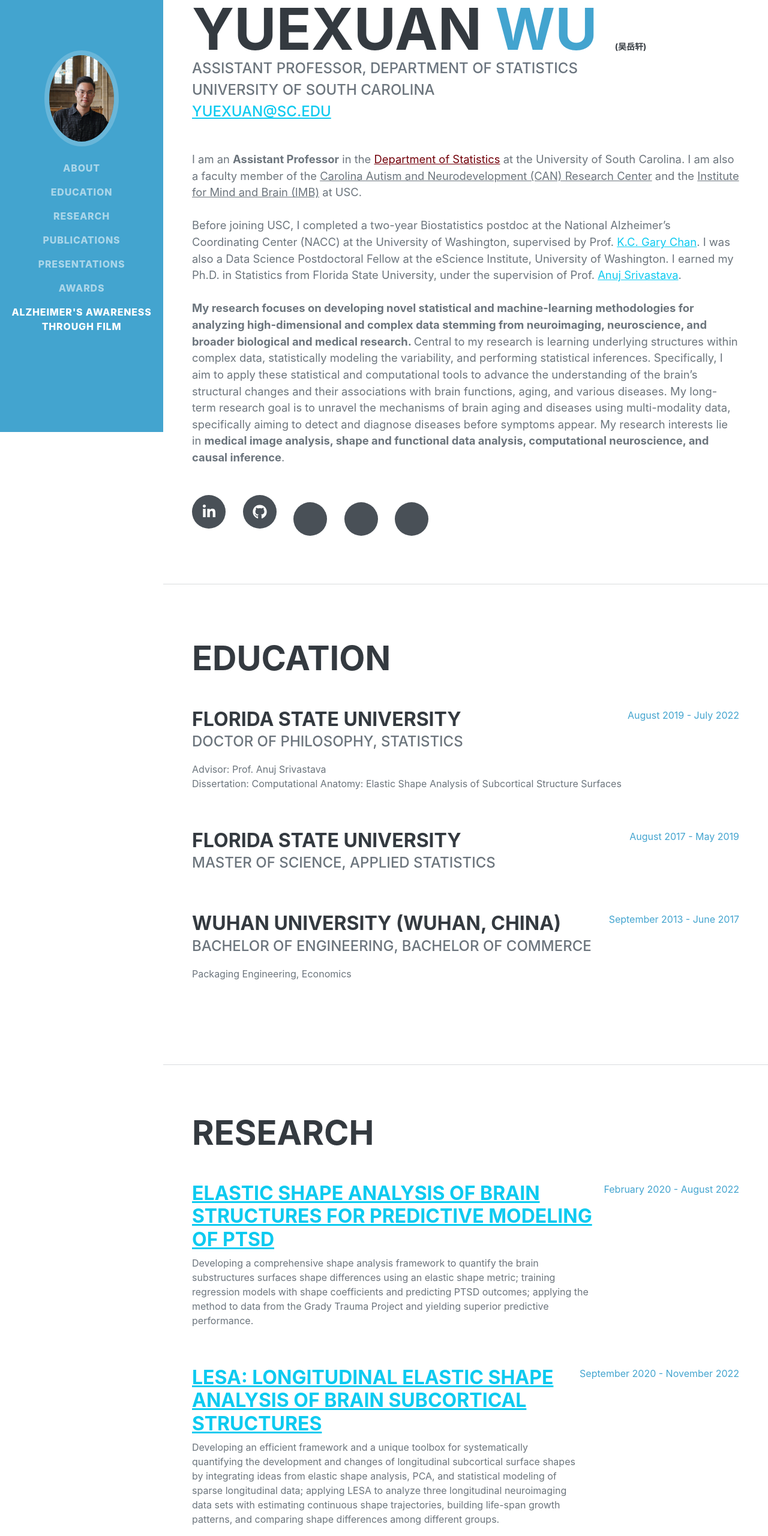
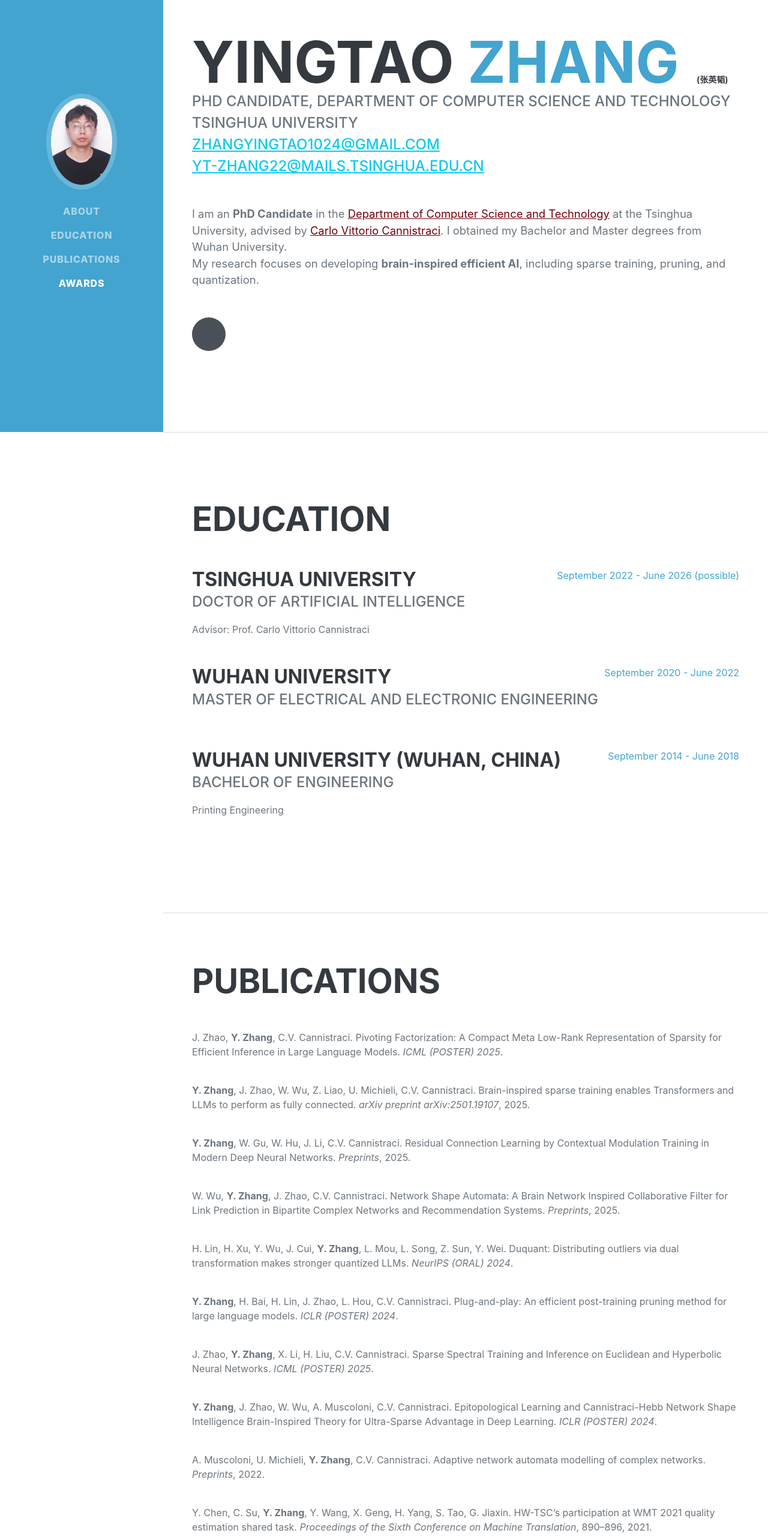
Before and after one commit to silence1024/silence1024.github.io, a plain HTML site: page index.html in a window 1280 px wide. Shown: the part 80-2640 px from the top of the page at 60% size. Drawn offline with nearby package versions, Linux system fonts and the light colour scheme; some icons are missing; a web font is replaced by a local one.

Commit message:
init_commit

```diff
--- a/index.html
+++ b/index.html
@@ -6,8 +6,8 @@
         <meta name="viewport" content="width=device-width, initial-scale=1, shrink-to-fit=no" />
         <meta name="description" content="" />
         <meta name="author" content="" />
-        <title>Yuexuan Wu</title>
-        <link rel="icon" type="image/x-icon" href="assets/img/USC_Logo.ico" />
+        <title>Yingtao Zhang</title>
+        <link rel="icon" type="image/x-icon" href="assets/img/THU.ico" />
         <!-- Font Awesome icons (free version)-->
         <script src="https://use.fontawesome.com/releases/v5.15.4/js/all.js" crossorigin="anonymous"></script>
         <!-- Google fonts-->
@@ -21,19 +21,19 @@
         <!-- Navigation-->
         <nav class="navbar navbar-expand-lg navbar-dark bg-primary fixed-top" id="sideNav">
             <a class="navbar-brand js-scroll-trigger" href="#page-top">
-                <span class="d-block d-lg-none">Yuexuan Wu</span>
-                <span class="d-none d-lg-block"><img class="img-fluid img-profile rounded-circle mx-auto mb-2" src="assets/img/Yuexuan Wu_2024_3.jpg" alt="..."/></span>
+                <span class="d-block d-lg-none">Yingtao Zhang</span>
+                <span class="d-none d-lg-block"><img class="img-fluid img-profile rounded-circle mx-auto mb-2" src="assets/img/Yingtao Zhang(2024).JPG" alt="..."/></span>
             </a>
             <button class="navbar-toggler" type="button" data-bs-toggle="collapse" data-bs-target="#navbarResponsive" aria-controls="navbarResponsive" aria-expanded="false" aria-label="Toggle navigation"><span class="navbar-toggler-icon"></span></button>
             <div class="collapse navbar-collapse" id="navbarResponsive">
                 <ul class="navbar-nav">
                     <li class="nav-item"><a class="nav-link js-scroll-trigger" href="#about">About</a></li>
                     <li class="nav-item"><a class="nav-link js-scroll-trigger" href="#education">Education</a></li>
-                    <li class="nav-item"><a class="nav-link js-scroll-trigger" href="#research">Research</a></li>
+                    <!-- <li class="nav-item"><a class="nav-link js-scroll-trigger" href="#research">Research</a></li> -->
                     <li class="nav-item"><a class="nav-link js-scroll-trigger" href="#publications">Publications</a></li>
-                    <li class="nav-item"><a class="nav-link js-scroll-trigger" href="#presentations">Presentations</a></li>
+                    <!-- <li class="nav-item"><a class="nav-link js-scroll-trigger" href="#presentations">Presentations</a></li> -->
                     <li class="nav-item"><a class="nav-link js-scroll-trigger" href="#awards">Awards</a></li>
-                    <li class="nav-item"><a class="nav-link js-scroll-trigger" href="#films">Alzheimer's Awareness Through Film</a></li>
+                    <!-- <li class="nav-item"><a class="nav-link js-scroll-trigger" href="#films">Alzheimer's Awareness Through Film</a></li> -->
                 </ul>
             </div>
         </nav>
@@ -43,42 +43,32 @@
             <section class="resume-section" id="about">
                 <div class="resume-section-content">
                     <h1 class="mb-0">
-                        Yuexuan
-                        <span class="text-primary">Wu    </span>
-                        <span style="font-size:14px"> &nbsp;     (吴岳轩)</span>
+                        Yingtao
+                        <span class="text-primary">Zhang    </span>
+                        <span style="font-size:14px"> &nbsp;     (张英韬)</span>
                     </h1>
                     <div class="subheading mb-5">
-                        Assistant Professor, <a class="subheading mb-5" href="https://sc.edu/study/colleges_schools/artsandsciences/statistics/index.php" style="text-decoration:none; color:#6b757f;">Department of Statistics</a> <br>
-                        University of South Carolina <br>
-                        <a href="yuexuan@sc.edu">yuexuan@sc.edu</a> <br>
-<!--                    <a href="wuyx5@uw.edu">wuyx5@uw.edu</a>   -->
+                        PhD Candidate, <a class="subheading mb-5" href="https://www.cs.tsinghua.edu.cn/csen/" style="text-decoration:none; color:#6b757f;">Department of Computer Science and Technology</a> <br>
+                        Tsinghua University <br>
+                        <a href="zhangyingtao1024@gmail.com">zhangyingtao1024@gmail.com</a> <br>
+                        <a href="yt-zhang22@mails.tsinghua.edu.cn">yt-zhang22@mails.tsinghua.edu.cn</a> <br>
 <!--                    <a href="yw17g@fsu.edu">yw17g@fsu.edu</a>  -->
                     </div>
 
-                    <p class="lead mb-5"> I am an <b>Assistant Professor</b> in the <a class="mb-0" href="https://sc.edu/study/colleges_schools/artsandsciences/statistics/index.php" style="color:#73000a;">Department of Statistics</a> at the University of South Carolina.
-                        I am also a faculty member of the <a class="mb-0" href="https://sc.edu/study/colleges_schools/artsandsciences/centers_and_institutes/uofscand/" style="color:#6c757d;">Carolina Autism and Neurodevelopment (CAN) Research Center</a> and
-                        the <a class="mb-0" href="https://sc.edu/study/colleges_schools/artsandsciences/centers_and_institutes/institute_for_mind_and_brain/index.php" style="color:#6c757d;">Institute for Mind and Brain (IMB)</a> at USC.
-                        <br>
+                    <p class="lead mb-5"> I am an <b>PhD Candidate</b> in the <a class="mb-0" href="https://www.cs.tsinghua.edu.cn/csen/" style="color:#73000a;">Department of Computer Science and Technology</a> at the Tsinghua University, advised by <a class="mb-0" href="https://brain.tsinghua.edu.cn/en/info/1010/1003.htm" style="color:#73000a;">Carlo Vittorio Cannistraci</a>. I obtained my Bachelor and Master degrees from Wuhan University.
 
                         <br>
-                        Before joining USC, I completed a two-year Biostatistics postdoc at the National Alzheimer’s Coordinating Center (NACC) at the University of Washington, supervised by Prof. <a class="mb-0" href="http://faculty.washington.edu/kcgchan/">K.C. Gary Chan</a>. I was also a Data Science Postdoctoral Fellow at the eScience Institute, University of Washington.
-                        I earned my Ph.D. in Statistics from Florida State University, under the supervision of Prof. <a class="mb-0" href="https://anujsrivastava.com/">Anuj Srivastava</a>. <br>
-
-                        <br>
-                        <b> My research focuses on developing novel statistical and machine-learning methodologies for analyzing
-                        high-dimensional and complex data stemming from neuroimaging, neuroscience, and broader biological and medical research. </b> Central to my research is learning underlying structures within complex data,
-                        statistically modeling the variability, and performing statistical inferences. Specifically, I aim to apply these statistical and computational tools to advance the understanding of the brain’s structural changes and their
-                        associations with brain functions, aging, and various diseases. My long-term research goal is to unravel the mechanisms of brain aging and diseases using multi-modality data, specifically aiming to detect and diagnose diseases before symptoms appear.
-                        My research interests lie in <b> medical image analysis, shape and functional data analysis, computational neuroscience, and causal inference</b>.</p>
+                        My research focuses on developing <b>brain-inspired efficient AI</b>, including sparse training, pruning, and quantization.
+                        </p>
 
 
 
                     <div class="social-icons">
-                        <a class="social-icon" href="https://www.linkedin.com/in/yuexuan-wu/"><i class="fab fa-linkedin-in"></i></a>
-                        <a class="social-icon" href="https://github.com/wuyx5/"><i class="fab fa-github"></i></a>
-                        <a class="social-icon" href="https://scholar.google.com/citations?user=FwRTqQ8AAAAJ&hl=en&oi=ao"><i class="ai ai-google-scholar"></i></a>
-                        <a class="social-icon" href="https://www.researchgate.net/profile/Yuexuan_Wu2"><i class="ai ai-researchgate"></i></a>
-                        <a class="social-icon" href="https://drive.google.com/file/d/1KRx8c77BmEm83ytZVA6dGbrWuE8RKFMn/view?usp=sharing"><i class="ai ai-cv"></i></a>
+                        <!-- <a class="social-icon" href="https://www.linkedin.com/in/yuexuan-wu/"><i class="fab fa-linkedin-in"></i></a> -->
+                        <!-- <a class="social-icon" href="https://github.com/wuyx5/"><i class="fab fa-github"></i></a> -->
+                        <a class="social-icon" href="https://scholar.google.com/citations?hl=en&user=EbKa7iIAAAAJ"><i class="ai ai-google-scholar"></i></a>
+                        <!-- <a class="social-icon" href="https://www.researchgate.net/profile/Yuexuan_Wu2"><i class="ai ai-researchgate"></i></a> -->
+                        <!-- <a class="social-icon" href="https://drive.google.com/file/d/1KRx8c77BmEm83ytZVA6dGbrWuE8RKFMn/view?usp=sharing"><i class="ai ai-cv"></i></a> -->
                     </div>
                 </div>
             </section>
@@ -90,34 +80,34 @@
                     <h2 class="mb-5">Education</h2>
                     <div class="d-flex flex-column flex-md-row justify-content-between mb-5">
                         <div class="flex-grow-1">
-                            <h3 class="mb-0">Florida State University</h3>
-                            <div class="subheading mb-3">Doctor of Philosophy, Statistics</div>
-                            <div>Advisor: Prof. Anuj Srivastava</div>
-                            <p>Dissertation: Computational Anatomy: Elastic Shape Analysis of Subcortical Structure Surfaces</p>
+                            <h3 class="mb-0">Tsinghua University</h3>
+                            <div class="subheading mb-3">Doctor of Artificial Intelligence</div>
+                            <div>Advisor: Prof. Carlo Vittorio Cannistraci</div>
+                            <!-- <p>Dissertation: Computational Anatomy: Elastic Shape Analysis of Subcortical Structure Surfaces</p> -->
                         </div>
-                        <div class="flex-shrink-0"><span class="text-primary">August 2019 - July 2022</span></div>
+                        <div class="flex-shrink-0"><span class="text-primary">September 2022 - June 2026 (possible)</span></div>
                     </div>
                     <div class="d-flex flex-column flex-md-row justify-content-between mb-5">
                         <div class="flex-grow-1">
-                            <h3 class="mb-0">Florida State University</h3>
-                            <div class="subheading mb-3">Master of Science, Applied Statistics</div>
+                            <h3 class="mb-0">Wuhan University</h3>
+                            <div class="subheading mb-3">Master of Electrical and Electronic Engineering </div>
                         </div>
-                        <div class="flex-shrink-0"><span class="text-primary">August 2017 - May 2019</span></div>
+                        <div class="flex-shrink-0"><span class="text-primary">September 2020 - June 2022</span></div>
                     </div>
                     <div class="d-flex flex-column flex-md-row justify-content-between mb-5">
                         <div class="flex-grow-1">
                             <h3 class="mb-0">Wuhan University (Wuhan, China)</h3>
-                            <div class="subheading mb-3">Bachelor of Engineering, Bachelor of Commerce</div>
-                            <div>Packaging Engineering, Economics</div>
+                            <div class="subheading mb-3">Bachelor of Engineering</div>
+                            <div>Printing Engineering</div>
                         </div>
-                        <div class="flex-shrink-0"><span class="text-primary">September 2013 - June 2017</span></div>
+                        <div class="flex-shrink-0"><span class="text-primary">September 2014 - June 2018</span></div>
                     </div>
                 </div>
             </section>
             <hr class="m-0" />
 
             <!-- Research-->
-            <section class="resume-section" id="research">
+            <!-- <section class="resume-section" id="research">
                 <div class="resume-section-content">
                     <h2 class="mb-5">Research</h2>
                     <div class="d-flex flex-column flex-md-row justify-content-between mb-5">
@@ -179,27 +169,42 @@
                         <div class="flex-shrink-0"><span class="text-primary">October 2022 - Present</span></div>
                     </div>
                 </div>
-            </section>
-            <hr class="m-0" />
+            </section> -->
+            <!-- <hr class="m-0" /> -->
             <!-- Publications-->
             <section class="resume-section" id="publications">
                 <div class="resume-section-content">
-                <h2 class="mb-5">Publications</h2>
-                <p> <b> Y. Wu </b>, C. Huang, A. Srivastava. Shape-Based Functional Data Analysis. <i> TEST </i>, 2024 </p> <br>
-                <p> <b> Y. Wu </b>, C. Huang, A. Srivastava. Rejoinder on: Shape-Based Functional Data Analysis. <i> TEST </i>, 2024 </p> <br>
-                <p> Z. Zhang, <b> Y. Wu </b>, D. Xiong, J. G. Ibrahim, A. Srivastava, H. Zhu. LESA: Longitudinal Elastic Shape Analysis of Brain Subcortical Structures. Published as a discussion paper in <i> Journal of the American Statistical Association </i>, 2023 </p> <br>
-                <p> Z. Zhang, <b> Y. Wu </b>, D. Xiong, J. G. Ibrahim, A. Srivastava, H. Zhu. Rejoinder: LESA: Longitudinal Elastic Shape Analysis of Brain Subcortical Structures. <i> Journal of the American Statistical Association </i> , 2023 </p> <br>
-                <p> <b> Y. Wu </b>, S. Kundu, J. S. Stevens, N. Fani, A. Srivastava. Elastic Shape Analysis of Brain Structures for Predictive Modeling of PTSD. <i> Frontiers in Neuroscience </i>, 2022 </p> <br>
-                <p> T. T. Toma, <b> Y. Wu </b>, J. Wang, A. Srivastava, A. Gahlmann, S. T. Acton. Realistic-Shape Bacterial Biofilm Simulator for Deep Learning-Based 3D Single-Cell Segmentation. Accepted in <i> IEEE International Symposium on Biomedical Imaging (ISBI) </i>, 2022 </p> <br>
-                <p> <b> Y. Wu </b>, H. Laga, A. Srivastava. Spatial-Temporal Analysis of 3D Human Body Movements Using Video Data. In preparation, 2024+ </p> <br>
-                <p> <b> Y. Wu </b>, K. Ormsby, D. Shibata, Y.C. Chen, S. Biber, W. Kukull, and K.C.G. Chan. Topological Network Analysis of Beta-Amyloid and Tau in Alzheimer’s Disease Using PET Imaging Data. <i> Neuroinformatics </i>, Submitted in the special volume, 2024+ </p> <br>
-                <p> <b> Y. Wu </b>, K.C.G. Chan. High-Dimensional Multivariate Mediation Analysis with Application to Brain Structural Data. In preparation, 2024+ </p> <br>
+                  <h2 class="mb-5">Publications</h2>
+
+                  <p>J. Zhao, <b>Y. Zhang</b>, C.V. Cannistraci. Pivoting Factorization: A Compact Meta Low-Rank Representation of Sparsity for Efficient Inference in Large Language Models. <i>ICML (POSTER) 2025</i>.</p><br>
+
+                  <p><b>Y. Zhang</b>, J. Zhao, W. Wu, Z. Liao, U. Michieli, C.V. Cannistraci. Brain-inspired sparse training enables Transformers and LLMs to perform as fully connected. <i>arXiv preprint arXiv:2501.19107</i>, 2025.</p><br>
+
+                  <p><b>Y. Zhang</b>, W. Gu, W. Hu, J. Li, C.V. Cannistraci. Residual Connection Learning by Contextual Modulation Training in Modern Deep Neural Networks. <i>Preprints</i>, 2025.</p><br>
+
+                  <p>W. Wu, <b>Y. Zhang</b>, J. Zhao, C.V. Cannistraci. Network Shape Automata: A Brain Network Inspired Collaborative Filter for Link Prediction in Bipartite Complex Networks and Recommendation Systems. <i>Preprints</i>, 2025.</p><br>
+
+                  <p>H. Lin, H. Xu, Y. Wu, J. Cui, <b>Y. Zhang</b>, L. Mou, L. Song, Z. Sun, Y. Wei. Duquant: Distributing outliers via dual transformation makes stronger quantized LLMs. <i>NeurIPS (ORAL) 2024</i>.</p><br>
+
+                  <p><b>Y. Zhang</b>, H. Bai, H. Lin, J. Zhao, L. Hou, C.V. Cannistraci. Plug-and-play: An efficient post-training pruning method for large language models. <i>ICLR (POSTER) 2024</i>.</p><br>
+
+                  <p>J. Zhao, <b>Y. Zhang</b>, X. Li, H. Liu, C.V. Cannistraci. Sparse Spectral Training and Inference on Euclidean and Hyperbolic Neural Networks. <i>ICML (POSTER) 2025</i>.</p><br>
+
+                  <p><b>Y. Zhang</b>, J. Zhao, W. Wu, A. Muscoloni, C.V. Cannistraci. Epitopological Learning and Cannistraci-Hebb Network Shape Intelligence Brain-Inspired Theory for Ultra-Sparse Advantage in Deep Learning. <i>ICLR (POSTER) 2024</i>.</p><br>
+
+                  <p>A. Muscoloni, U. Michieli, <b>Y. Zhang</b>, C.V. Cannistraci. Adaptive network automata modelling of complex networks. <i>Preprints</i>, 2022.</p><br>
+
+                  <p>Y. Chen, C. Su, <b>Y. Zhang</b>, Y. Wang, X. Geng, H. Yang, S. Tao, G. Jiaxin. HW-TSC’s participation at WMT 2021 quality estimation shared task. <i>Proceedings of the Sixth Conference on Machine Translation</i>, 890–896, 2021.</p><br>
+
+                  <p>Z. Feng, J. Fang, B. Cai, <b>Y. Zhang</b>. Guis2code: A computer vision tool to generate code automatically from graphical user interface sketches. <i>Artificial Neural Networks and Machine Learning – ICANN 2021</i>, 2021.</p><br>
+
                 </div>
-            </section>
-            <hr class="m-0" />
+              </section>
+              <hr class="m-0" />
+
 
             <!-- Presentations-->
-            <section class="resume-section" id="presentations">
+            <!-- <section class="resume-section" id="presentations">
                 <div class="resume-section-content">
                 <h2 class="mb-5">Presentations</h2>
                 <p> (05/2024) <i> Topological Network Analysis of Protein Aggregates in Alzheimer’s Disease Using PET Imaging Data </i>, The Statistical Methods in Imaging Conference 2024, Indianapolis </p> <br>
@@ -215,7 +220,7 @@
                 <p> (03/2021) <i> Elastic Shape Analysis of Post-Traumatic Stress Disorder on Subcortical Brain Structures </i>, SIAM Conference on Computational Science and Engineering (Poster), online </p>
                 </div>
             </section>
-            <hr class="m-0" />
+            <hr class="m-0" /> -->
 
             <!-- Awards-->
             <section class="resume-section" id="awards">
@@ -223,35 +228,16 @@
                     <h2 class="mb-5">Awards</h2>
                     <ul class="fa-ul mb-0">
                         <li>
-                        <b> Travel Award </b> in 8th Workshop on Biostatistics and Bioinformatics 2023
-                        </li>
-
-                        <li>
-                        <b> Yongyuan and Anna Li Award </b> for best graduate student presentations - Department of Statistics, Florida State University 2022
-                        </li>
-
-                        <li>
-                        <b> Best Student Presentation Award </b> in Annual Florida ASA Chapter Meeting 2022
-                        </li>
-                        <li>
-                            <b> Best Student Poster Award </b> in <b> SIAM CSE </b> (Conference on Computational Science and Engineering) 2021 (Top 1%)
-                        </li>
-                        <li>
-                            <b> 2
-                            <sup>nd</sup>
-                                Place </b> - Florida State University - <b> ACM Programming Contest </b> 2018
-                        </li>
-                        <li>
                             <b> 1
                             <sup>st</sup>
-                            Class Scholarship </b> - Wuhan Univeristy 2016 (Top %1)
+                            Jiukun Scholarship </b> - Tsinghua Univeristy 2024
                         </li>
                     </ul>
                 </div>
             </section>
 
             <!-- Films-->
-            <section class="resume-section" id="films">
+            <!-- <section class="resume-section" id="films">
                 <div class="resume-section-content">
                 <h2 class="mb-5">Alzheimer's Awareness Through Film</h2>
                 <p> The following films offer unique portrayals of dementia and Alzheimer's disease, aiming to shed light on the challenges faced by individuals and their families.
@@ -266,7 +252,7 @@
 
                 </div>
             </section>
-            <hr class="m-0" />
+            <hr class="m-0" /> -->
 
         </div>
         <!-- Bootstrap core JS-->
```
Also changed, not shown: assets/img/THU.ico (added), assets/img/Yingtao Zhang(2024).JPG (added), assets/img/Yuexuan Wu_2024_3.jpg (deleted), assets/img/YuexuanWu_Headshot.jpg (deleted).
